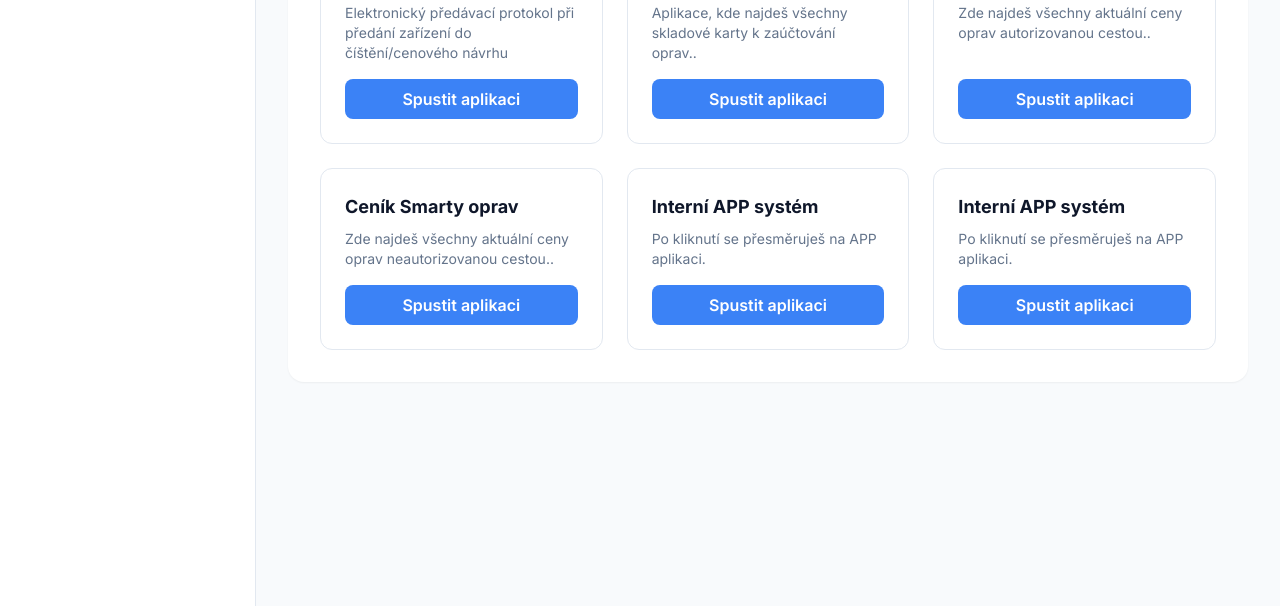
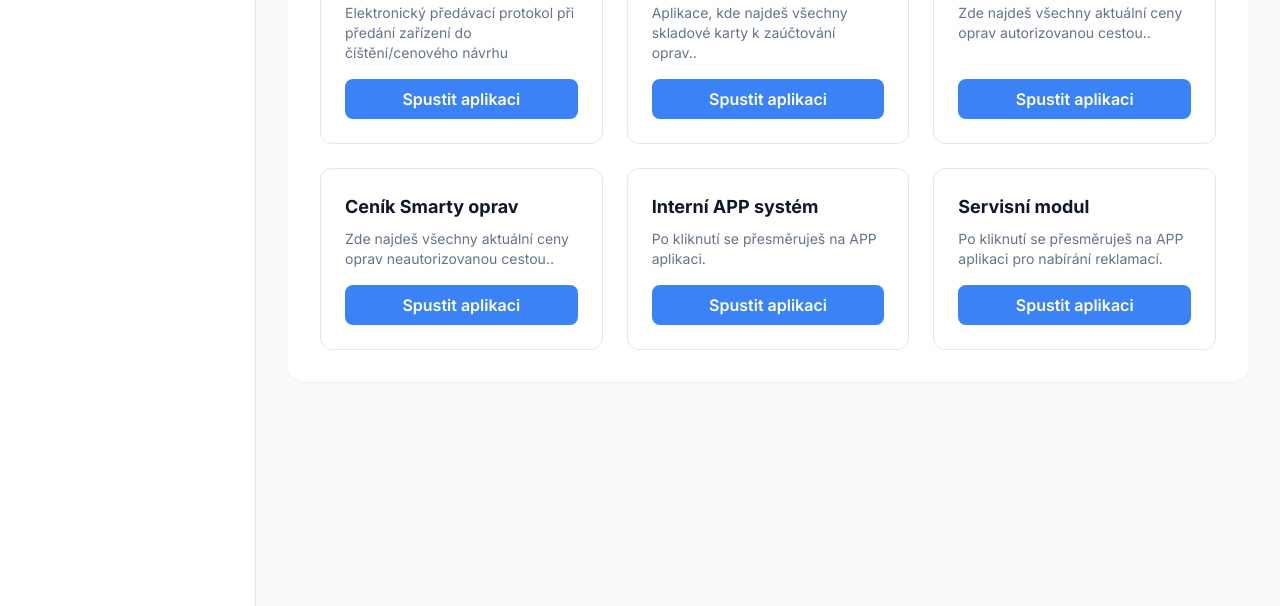
Before and after one commit to F1lDa-bot/hub, a plain HTML site: page index.html in a window 1280 px wide. Shown: the part 194-800 px from the top of the page. Drawn offline with nearby package versions, Linux system fonts and the light colour scheme.

Commit message:
Update index.html

```diff
--- a/index.html
+++ b/index.html
@@ -112,11 +112,11 @@
                         </a>
                     </div>
 
-                    <!-- Karta 5: Interní APP systém -->
+                    <!-- Karta 5: Servisní modul -->
                     <div class="border border-slate-200 rounded-xl p-6 flex flex-col hover:shadow-lg transition-shadow">
-                        <h3 class="font-bold text-lg mb-2 text-slate-900">Interní APP systém</h3>
-                        <p class="text-slate-500 mb-4 text-sm flex-grow">Po kliknutí se přesměruješ na APP aplikaci.</p>
-                        <a href="https://app.smarty.cz/?group=store" target="_blank" rel="noopener noreferrer" class="w-full text-center bg-blue-500 text-white font-semibold py-2 px-4 rounded-lg hover:bg-blue-600 transition-colors">
+                        <h3 class="font-bold text-lg mb-2 text-slate-900">Servisní modul</h3>
+                        <p class="text-slate-500 mb-4 text-sm flex-grow">Po kliknutí se přesměruješ na APP aplikaci pro nabírání reklamací.</p>
+                        <a href="https://app.smarty.cz/Service" target="_blank" rel="noopener noreferrer" class="w-full text-center bg-blue-500 text-white font-semibold py-2 px-4 rounded-lg hover:bg-blue-600 transition-colors">
                             Spustit aplikaci
                         </a>
                     </div>
```
